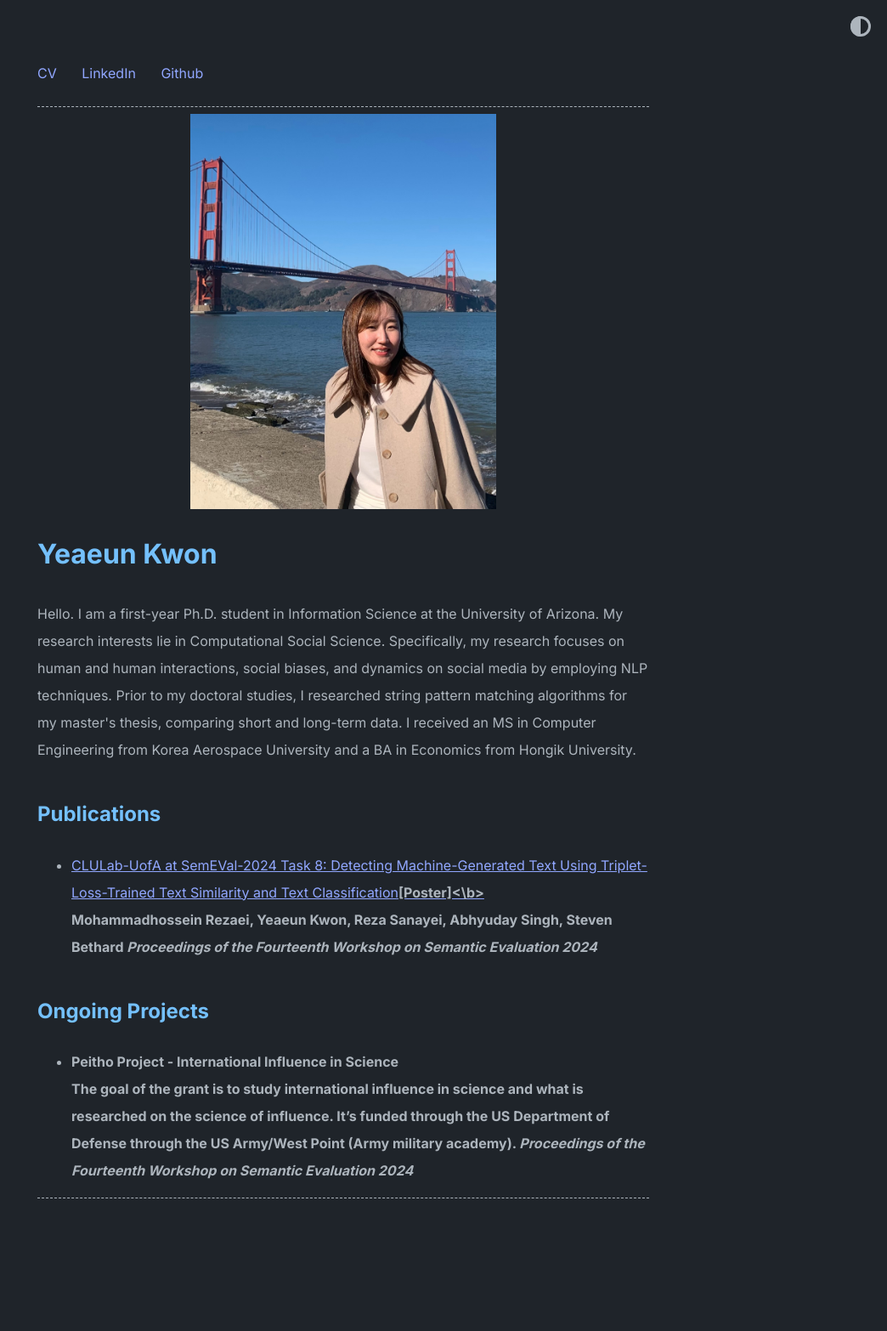
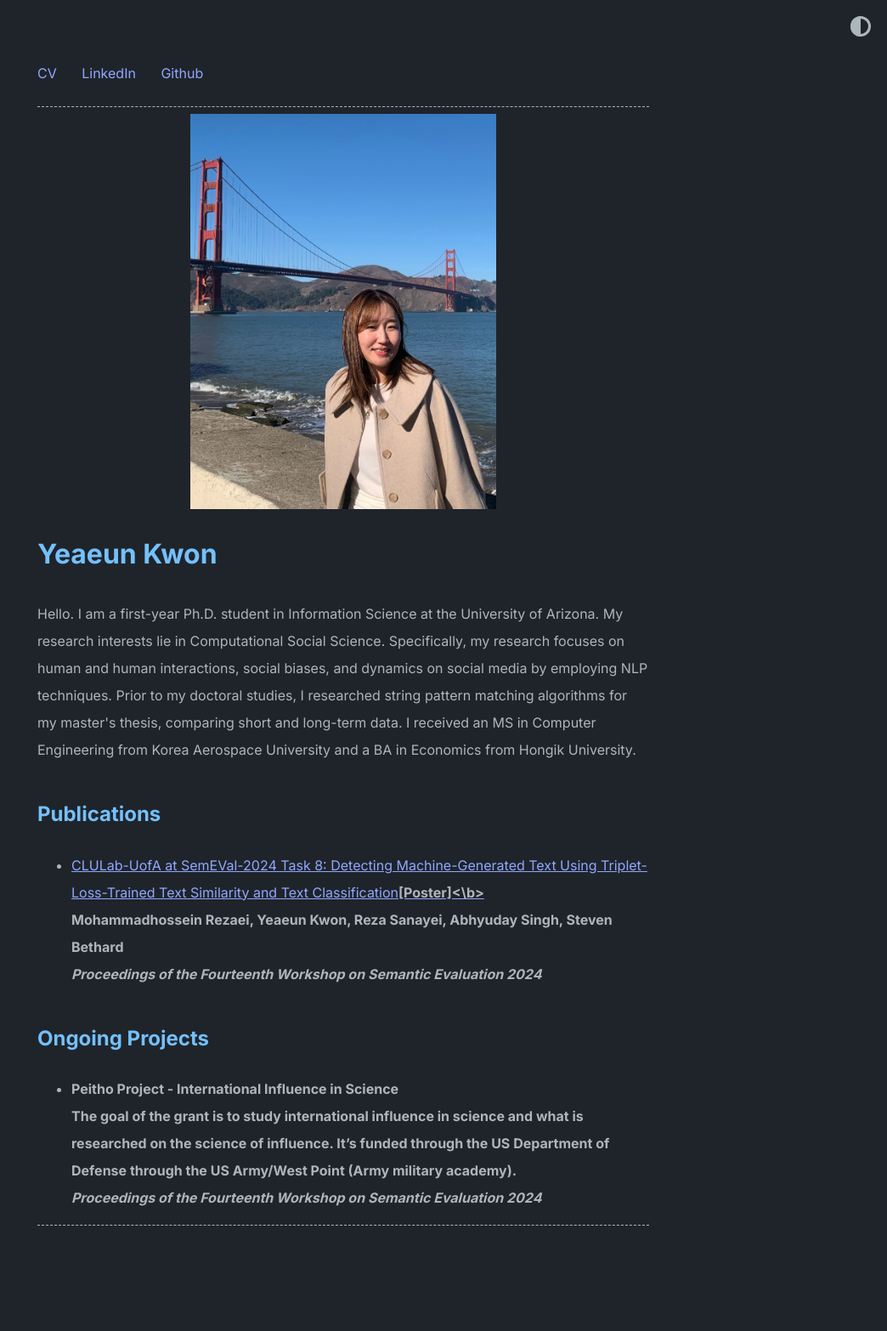
Before and after one commit to yeaeunkwon/yeaeunkwon.github.io, a Jekyll site: the page built from index.md, in a window 1280 px wide. Shown: the whole page at 85% size, without its empty margins (236-1280 px from the left). Built offline with Jekyll 4.4.1, drawn with Linux system fonts in a browser that asks for light colours; before the commit the page ends 1534 px from its top, so only the background shows below that.

Commit message:
Update vertical_list.html

```diff
--- a/_includes/vertical_list.html
+++ b/_includes/vertical_list.html
@@ -3,12 +3,12 @@
     <li>
     {% if item.url != false %}
       <a href="{{ item.url }}">{{ item.title }}</a><a href="{{ item.poster_url }}">{{ item.poster }}</a><br />
-      {{ item.author }}
+      {{ item.author }}<br />
       {{ item.publisher}}
 
     {% else %}
       {{ item.title }}<a href="{{ item.poster_url }}">{{ item.poster }}</a><br />
-      {{ item.author }}
+      {{ item.author }}<br />
       {{ item.publisher}}
 
     {% endif %}
```
